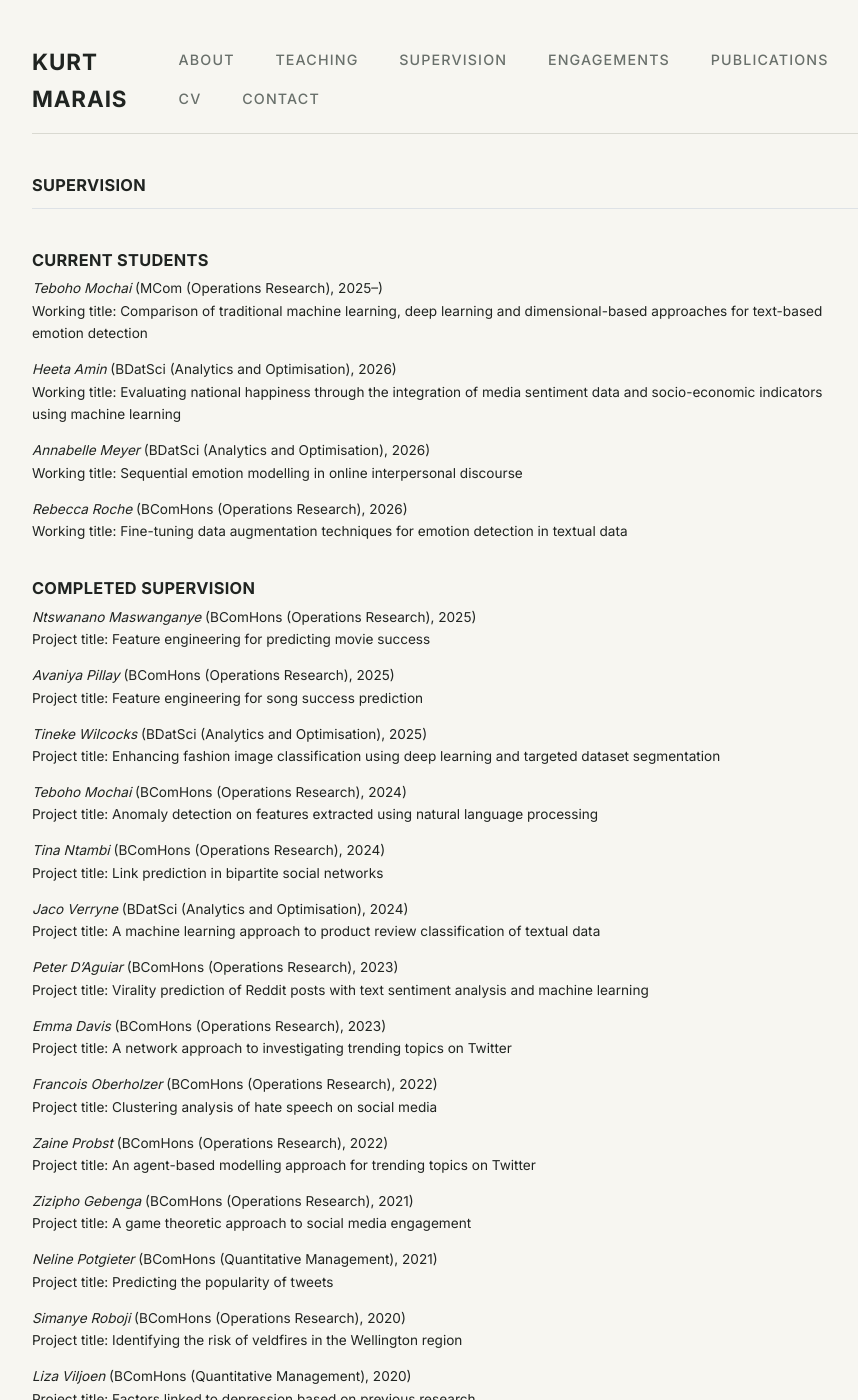
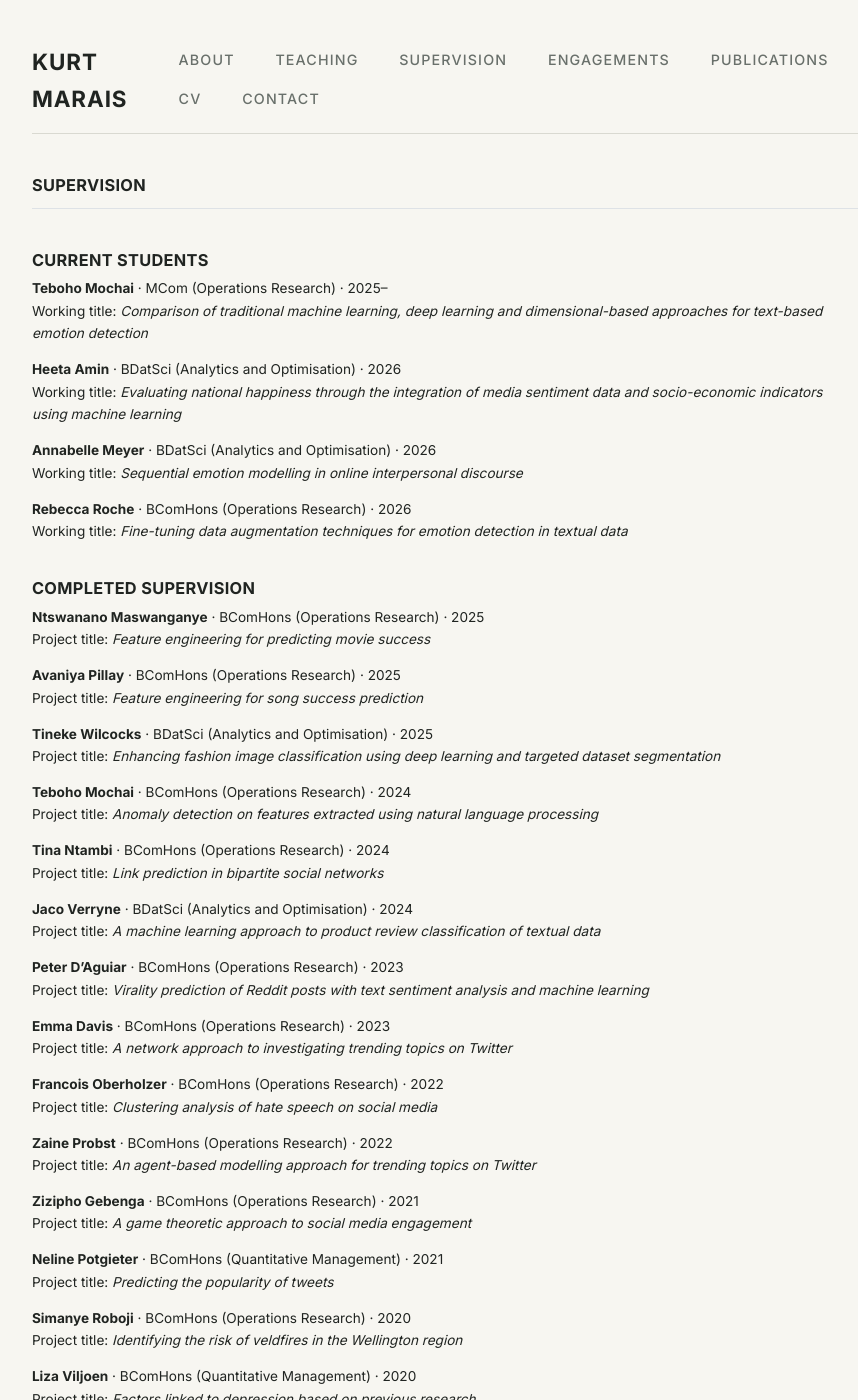
Before and after one commit to kurtmarais/kurtmarais.github.io, a Jekyll site: the page built from supervision.md, in a window 1280 px wide and 1400 px high. Shown: the whole window, without its empty margins (195-1053 px from the left). Built offline with Jekyll 4.4.1, drawn with Linux system fonts in a browser that asks for light colours; some of the changed text lies outside the part shown.

Commit message:
Update supervision.md

```diff
--- a/supervision.md
+++ b/supervision.md
@@ -6,90 +6,90 @@ permalink: /supervision/
 
 ### Current students
 
-*Teboho Mochai* (MCom (Operations Research), 2025–)<br>
-Working title: Comparison of traditional machine learning, deep learning and dimensional-based approaches for text-based emotion detection
+**Teboho Mochai** · MCom (Operations Research) · 2025–<br>
+Working title: *Comparison of traditional machine learning, deep learning and dimensional-based approaches for text-based emotion detection*
 <br>
 
-*Heeta Amin* (BDatSci (Analytics and Optimisation), 2026)<br>
-Working title: Evaluating national happiness through the integration of media sentiment data and socio-economic indicators using machine learning
+**Heeta Amin** · BDatSci (Analytics and Optimisation) · 2026<br>
+Working title: *Evaluating national happiness through the integration of media sentiment data and socio-economic indicators using machine learning*
 <br>
 
-*Annabelle Meyer* (BDatSci (Analytics and Optimisation), 2026)<br>
-Working title: Sequential emotion modelling in online interpersonal discourse
+**Annabelle Meyer** · BDatSci (Analytics and Optimisation) · 2026<br>
+Working title: *Sequential emotion modelling in online interpersonal discourse*
 <br>
 
-*Rebecca Roche* (BComHons (Operations Research), 2026)<br>
-Working title: Fine-tuning data augmentation techniques for emotion detection in textual data
+**Rebecca Roche** · BComHons (Operations Research) · 2026<br>
+Working title: *Fine-tuning data augmentation techniques for emotion detection in textual data*
 <br><br>
 
 ### Completed supervision
 
-*Ntswanano Maswanganye* (BComHons (Operations Research), 2025)<br>
-Project title: Feature engineering for predicting movie success
+**Ntswanano Maswanganye** · BComHons (Operations Research) · 2025<br>
+Project title: *Feature engineering for predicting movie success*
 <br>
 
-*Avaniya Pillay* (BComHons (Operations Research), 2025)<br>
-Project title: Feature engineering for song success prediction
+**Avaniya Pillay** · BComHons (Operations Research) · 2025<br>
+Project title: *Feature engineering for song success prediction*
 <br>
 
-*Tineke Wilcocks* (BDatSci (Analytics and Optimisation), 2025)<br>
-Project title: Enhancing fashion image classification using deep learning and targeted dataset segmentation
+**Tineke Wilcocks** · BDatSci (Analytics and Optimisation) · 2025<br>
+Project title: *Enhancing fashion image classification using deep learning and targeted dataset segmentation*
 <br>
 
-*Teboho Mochai* (BComHons (Operations Research), 2024)<br>
-Project title: Anomaly detection on features extracted using natural language processing
+**Teboho Mochai** · BComHons (Operations Research) · 2024<br>
+Project title: *Anomaly detection on features extracted using natural language processing*
 <br>
 
-*Tina Ntambi* (BComHons (Operations Research), 2024)<br>
-Project title: Link prediction in bipartite social networks
+**Tina Ntambi** · BComHons (Operations Research) · 2024<br>
+Project title: *Link prediction in bipartite social networks*
 <br>
 
-*Jaco Verryne* (BDatSci (Analytics and Optimisation), 2024)<br>
-Project title: A machine learning approach to product review classification of textual data
+**Jaco Verryne** · BDatSci (Analytics and Optimisation) · 2024<br>
+Project title: *A machine learning approach to product review classification of textual data*
 <br>
 
-*Peter D'Aguiar* (BComHons (Operations Research), 2023)<br>
-Project title: Virality prediction of Reddit posts with text sentiment analysis and machine learning
+**Peter D'Aguiar** · BComHons (Operations Research) · 2023<br>
+Project title: *Virality prediction of Reddit posts with text sentiment analysis and machine learning*
 <br>
 
-*Emma Davis* (BComHons (Operations Research), 2023)<br>
-Project title: A network approach to investigating trending topics on Twitter
+**Emma Davis** · BComHons (Operations Research) · 2023<br>
+Project title: *A network approach to investigating trending topics on Twitter*
 <br>
 
-*Francois Oberholzer* (BComHons (Operations Research), 2022)<br>
-Project title: Clustering analysis of hate speech on social media
+**Francois Oberholzer** · BComHons (Operations Research) · 2022<br>
+Project title: *Clustering analysis of hate speech on social media*
 <br>
 
-*Zaine Probst* (BComHons (Operations Research), 2022)<br>
-Project title: An agent-based modelling approach for trending topics on Twitter
+**Zaine Probst** · BComHons (Operations Research) · 2022<br>
+Project title: *An agent-based modelling approach for trending topics on Twitter*
 <br>
 
-*Zizipho Gebenga* (BComHons (Operations Research), 2021)<br>
-Project title: A game theoretic approach to social media engagement
+**Zizipho Gebenga** · BComHons (Operations Research) · 2021<br>
+Project title: *A game theoretic approach to social media engagement*
 <br>
 
-*Neline Potgieter* (BComHons (Quantitative Management), 2021)<br>
-Project title: Predicting the popularity of tweets
+**Neline Potgieter** · BComHons (Quantitative Management) · 2021<br>
+Project title: *Predicting the popularity of tweets*
 <br>
 
 
-*Simanye Roboji* (BComHons (Operations Research), 2020)<br>
-Project title: Identifying the risk of veldfires in the Wellington region
+**Simanye Roboji** · BComHons (Operations Research) · 2020<br>
+Project title: *Identifying the risk of veldfires in the Wellington region*
 <br>
 
 
-*Liza Viljoen* (BComHons (Quantitative Management), 2020)<br>
-Project title: Factors linked to depression based on previous research
+**Liza Viljoen** · BComHons (Quantitative Management) · 2020<br>
+Project title: *Factors linked to depression based on previous research*
 <br>
 
 
-*Kim Sharp* (BComHons (Quantitative Management), 2019)<br>
-Project title: Scheduling of the World Choir Games
+**Kim Sharp** · BComHons (Quantitative Management) · 2019<br>
+Project title: *Scheduling of the World Choir Games*
 <br>
 
 
-*Timothy Whitehead* (BComHons (Quantitative Management), 2019)<br>
-Project title: Maximising the number of parking bays in the Eikestad Mall parking lot
+**Timothy Whitehead** · BComHons (Quantitative Management) · 2019<br>
+Project title: *Maximising the number of parking bays in the Eikestad Mall parking lot*
 <br><br>
 
 
```
